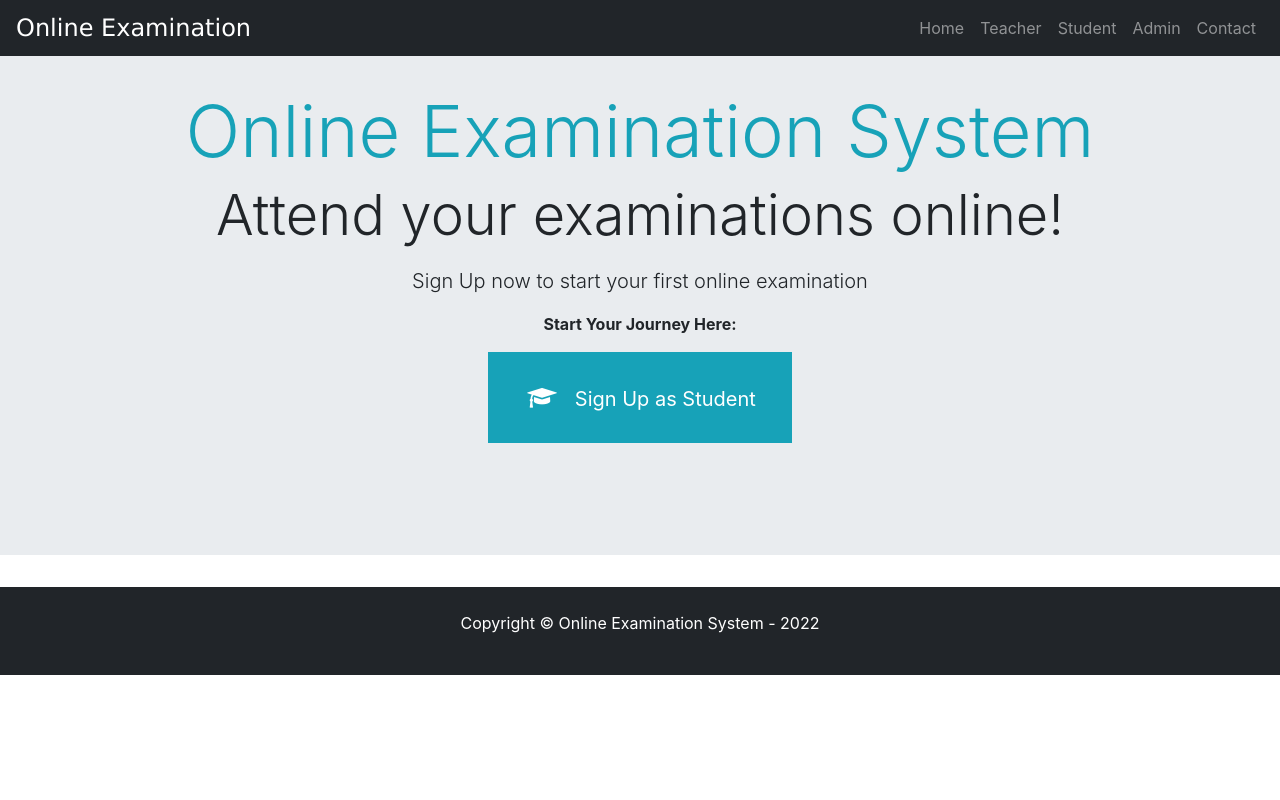
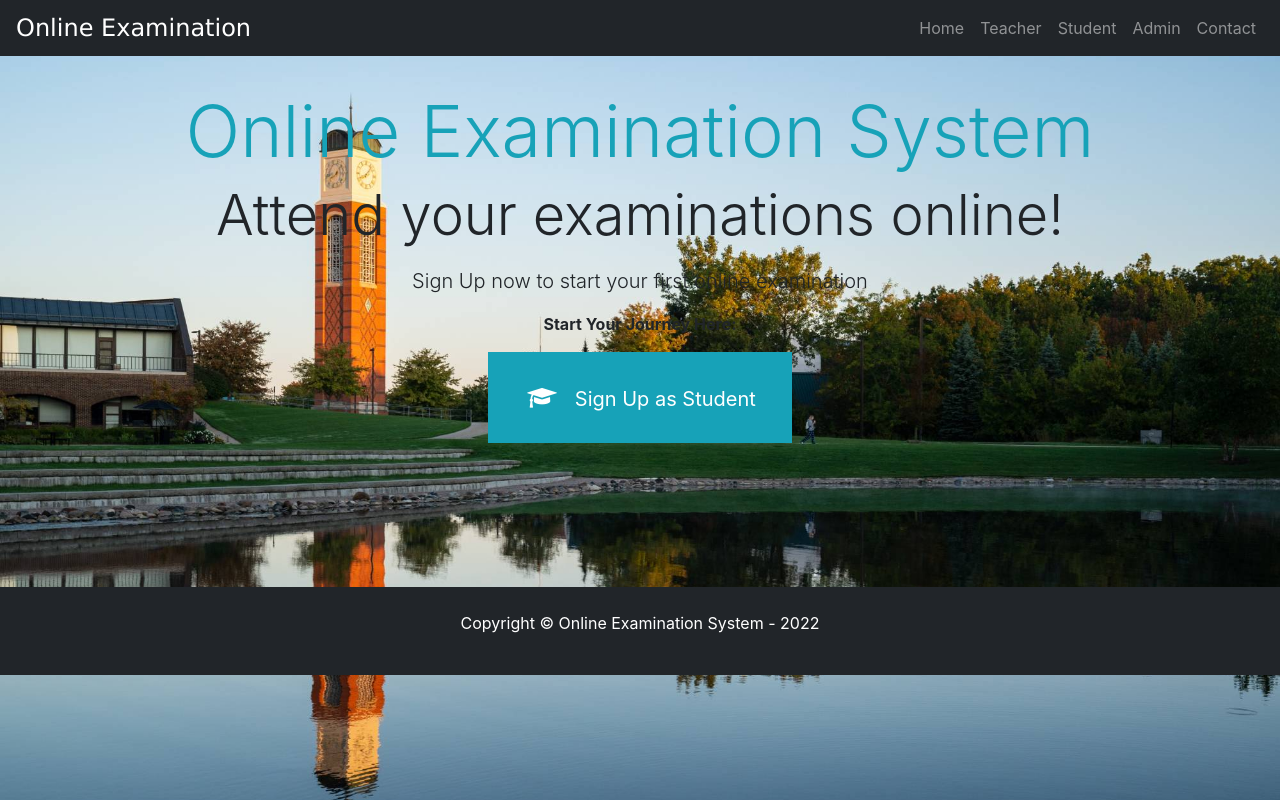
Before and after one commit to thakkilm/Online-Quiz-Old, a Django app: page / in a window 1280 px wide. Run offline with Django 3.2, Linux system fonts and the light colour scheme; some libraries are stand-ins or nearby versions.

Commit message:
Add background images

```diff
--- a/onlinexam/settings.py
+++ b/onlinexam/settings.py
@@ -27,7 +27,7 @@
 # SECURITY WARNING: don't run with debug turned on in production!
 DEBUG = True
 
-ALLOWED_HOSTS = ['yourdomain.com','3.85.170.49']
+ALLOWED_HOSTS = ['yourdomain.com','3.85.170.49','localhost','127.0.0.1']
 
 
 # Application definition
--- a/templates/exam/index.html
+++ b/templates/exam/index.html
@@ -5,6 +5,18 @@
 <style>
   .jumbotron{
     margin-bottom: 0px;
+  }
+    body {
+    background-image: url('static/image/background.jpg');
+    background-size: cover;
+    background-repeat: no-repeat;
+    background-attachment: fixed;
+  }
+   section {
+    background-image: url('static/image/background.jpg');
+    background-size: cover;
+    background-repeat: no-repeat;
+    background-attachment: fixed;
   }
 </style>
 <body>
--- a/templates/teacher/teacherbase.html
+++ b/templates/teacher/teacherbase.html
@@ -180,6 +180,9 @@
 <!--            <img src="{% static " image/teacher.png" %}" class="profile_image" alt="">-->
 <!--            <img src="{% static "image/teacher.png" %}" class="profile_image" alt="">-->
             <img src="{% static 'image/teacher.png' %}" class="profile_image" alt="">
+<!--            <img src="admin.png" class="profile_image" alt="">-->
+<!--            <img src="/teacher/admin.png" alt="Admin Image">-->
+
 
             <h4>{{request.user.first_name}} {{request.user.last_name}}</h4>
             <h6 style="color: rgb(255, 255, 255);">( Teacher )</h6>
```
Also changed, not shown: templates/student/studentclick.html (+15 -0 lines), templates/teacher/teacherclick.html (+10 -0 lines), online_exam.sqlite3, static/image/background.jpg (added).
